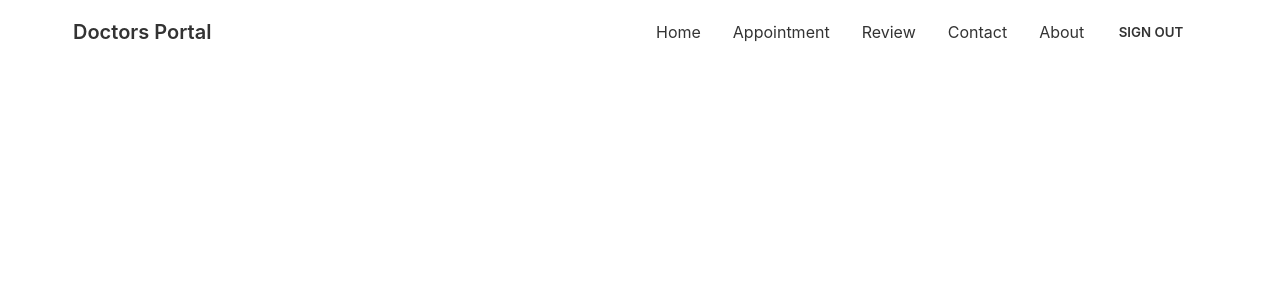
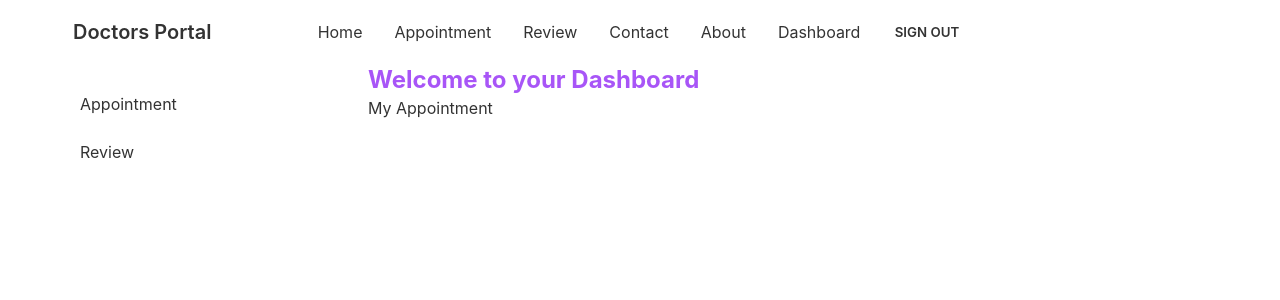
Before and after one commit to Hamidul-1/doctors-portal-client, a React (Create React App) app: page /dashboard in a window 1280 px wide. Shown: the top 300 px of the page. Built offline with nearby package versions, Linux system fonts and the light colour scheme; no server answers; sample sign-in values are in the browser's storage.

Commit message:
MyAppointment added

```diff
--- a/src/App.js
+++ b/src/App.js
@@ -9,6 +9,9 @@
 import Navbar from './Pages/Shared/Navbar';
 import { ToastContainer} from 'react-toastify';
 import 'react-toastify/dist/ReactToastify.css';
+import Dashboard from './Pages/Dashboard/Dashboard';
+import MyAppointments from './Pages/Dashboard/MyAppointments';
+import MyReview from './Pages/Dashboard/MyReview';
 
 function App() {
   return (
@@ -23,6 +26,16 @@
             <Appointment></Appointment>
           </RequireAuth>
         }></Route>
+
+        <Route path='dashboard' element={
+          <RequireAuth>
+            <Dashboard></Dashboard>
+          </RequireAuth>
+        }>
+          <Route index element={<MyAppointments></MyAppointments>}></Route>
+          <Route path="review" element={<MyReview></MyReview>}></Route>
+        </Route>
+
         <Route path='login' element={<Login></Login>}></Route>
         <Route path='/signup' element={<SignUp></SignUp>}></Route>
       </Routes>
--- a/src/Pages/Appointment/AvailableAppointments.js
+++ b/src/Pages/Appointment/AvailableAppointments.js
@@ -10,7 +10,7 @@
     const [treatment, setTreatment] = useState(null);
 
     const formattedDate = format(date, 'PP');
-    const {data: services, isLoading} = useQuery('available', () => fetch(`http://localhost:5000/available?date=${formattedDate}`)
+    const {data: services, isLoading, refetch} = useQuery(['available',formattedDate], () => fetch(`http://localhost:5000/available?date=${formattedDate}`)
         .then(res => res.json())
         )
 
@@ -40,6 +40,7 @@
                 date={date}
                 treatment={treatment}
                 setTreatment={setTreatment}
+                refetch={refetch}
             ></BookingModal>}
         </div>
     );
--- a/src/Pages/Appointment/BookingModal.js
+++ b/src/Pages/Appointment/BookingModal.js
@@ -5,7 +5,7 @@
 import { toast } from 'react-toastify';
 
 
-const BookingModal = ({ date, treatment, setTreatment }) => {
+const BookingModal = ({ date, treatment, setTreatment, refetch }) => {
     const { _id, name, slots } = treatment;
     const [user, loading, error] = useAuthState(auth);
     const formattedDate = format(date, 'PP');
@@ -42,6 +42,7 @@
                 else {
                     toast.error(`Already have and appointment on ${data.booking?.date} at ${data.booking?.slot}`)
                 }
+                refetch();
                 setTreatment(null);
             });
 
--- /dev/null
+++ b/src/Pages/Dashboard/Dashboard.js
@@ -0,0 +1,28 @@
+import React from 'react';
+import { Link, Outlet } from 'react-router-dom';
+
+const Dashboard = () => {
+    return (
+        <div class="drawer drawer-mobile">
+            <input id="dashboard-sidebar" type="checkbox" class="drawer-toggle" />
+            <div class="drawer-content">
+                <h2 className='text-2xl font-bold text-purple-500'>Welcome to your Dashboard</h2>
+                <Outlet></Outlet>
+
+
+            </div>
+            <div class="drawer-side">
+                <label for="dashboard-sidebar" class="drawer-overlay"></label>
+                <ul class="menu p-4 overflow-y-auto w-80 bg-base-100 text-base-content">
+                    {/* <!-- Sidebar content here --> */}
+                    <li><Link to="/dashboard">Appointment</Link></li>
+                    <li><Link to="/dashboard/review">Review</Link></li>
+
+                </ul>
+
+            </div>
+        </div>
+    );
+};
+
+export default Dashboard;
--- /dev/null
+++ b/src/Pages/Dashboard/MyAppointments.js
@@ -0,0 +1,11 @@
+import React from 'react';
+
+const MyAppointments = () => {
+    return (
+        <div>
+            <h2>My Appointment</h2>
+        </div>
+    );
+};
+
+export default MyAppointments;
--- /dev/null
+++ b/src/Pages/Dashboard/MyReview.js
@@ -0,0 +1,11 @@
+import React from 'react';
+
+const MyReview = () => {
+    return (
+        <div>
+            <h2>My review</h2>
+        </div>
+    );
+};
+
+export default MyReview;
--- a/src/Pages/Shared/Navbar.js
+++ b/src/Pages/Shared/Navbar.js
@@ -10,7 +10,7 @@
 
     const logout = () => {
         signOut(auth);
-      };
+    };
 
     const menuItems = <>
         <li><Link to="/">Home</Link></li>
@@ -18,7 +18,10 @@
         <li><Link to="/review">Review</Link></li>
         <li><Link to="/contact">Contact</Link></li>
         <li><Link to="/about">About</Link></li>
-        <li>{user ? <button className="btn btn-ghost"  onClick={logout} >Sign Out</button> : <Link to="/login">Login</Link>}</li>
+        {
+            user && <li><Link to="/dashboard">Dashboard</Link></li>
+        }
+        <li>{user ? <button className="btn btn-ghost" onClick={logout} >Sign Out</button> : <Link to="/login">Login</Link>}</li>
 
     </>
     return (
@@ -40,6 +43,12 @@
                     {menuItems}
                 </ul>
             </div>
+            <div className="navbar-end">
+                <label tabIndex="1" for="dashboard-sidebar" className="btn btn-ghost lg:hidden">
+                    <svg xmlns="http://www.w3.org/2000/svg" className="h-5 w-5" fill="none" viewBox="0 0 24 24" stroke="currentColor"><path strokeLinecap="round" strokeLinejoin="round" strokeWidth="2" d="M4 6h16M4 12h8m-8 6h16" /></svg>
+                </label>
+
+            </div>
 
         </div>
     );
```
